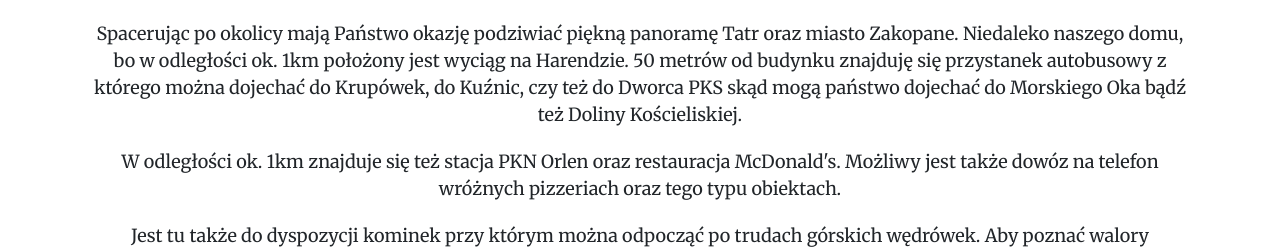
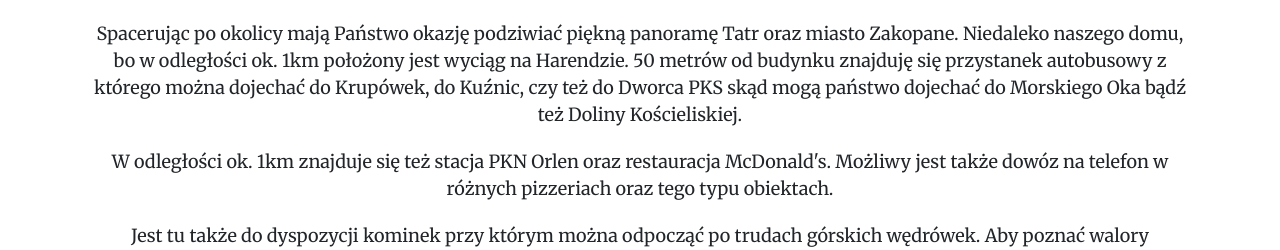
Before and after one commit to jozef-rzadkosz/zakopane-rzadkosz, a React (Create React App) app in the folder client/: page / in a window 1280 px wide. Shown: the part 1181-1431 px from the top of the page. Built offline with nearby package versions, Linux system fonts and the light colour scheme.

Commit message:
finished lightbox upgrade

```diff
--- a/client/src/components/Home.jsx
+++ b/client/src/components/Home.jsx
@@ -24,7 +24,7 @@ class Home extends Component {
           </div>
           <div>
             W odległości ok. 1km znajduje się też stacja PKN Orlen oraz restauracja McDonald's. Możliwy jest także dowóz
-            na telefon wróżnych pizzeriach oraz tego typu obiektach.
+            na telefon w różnych pizzeriach oraz tego typu obiektach.
           </div>
           <div>
             Jest tu także do dyspozycji kominek przy którym można odpocząć po trudach górskich wędrówek. Aby poznać
--- a/client/src/components/Lightbox.jsx
+++ b/client/src/components/Lightbox.jsx
@@ -17,7 +17,7 @@ export default class Lightbox extends React.Component {
 
     if (window.innerWidth > 768) {
       let index = parseInt(e.target.dataset.image);
-      console.log(index);
+
       await this.setState({
         isLoading: true,
         openImage: index
@@ -82,7 +82,7 @@ export default class Lightbox extends React.Component {
                 </button>
                 {this.state.isLoading && (
                   <div className='loading'>
-                    <img src='Spinner-1s-200px.svg' alt='' />
+                    <img src='Spinner-1s-200px-white.svg' alt='' />
                     Loading...
                   </div>
                 )}
```
Also changed, not shown: client/public/Spinner-1s-200px-white.svg (added).
